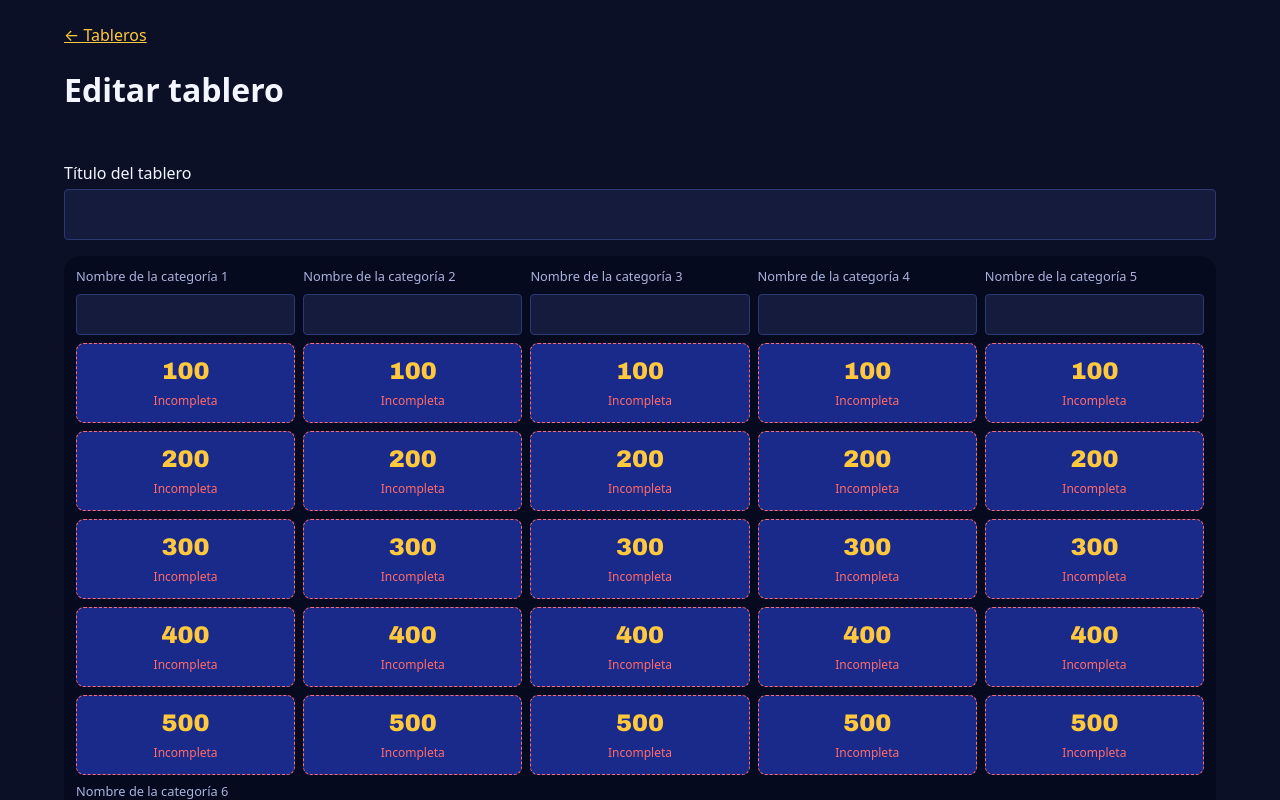
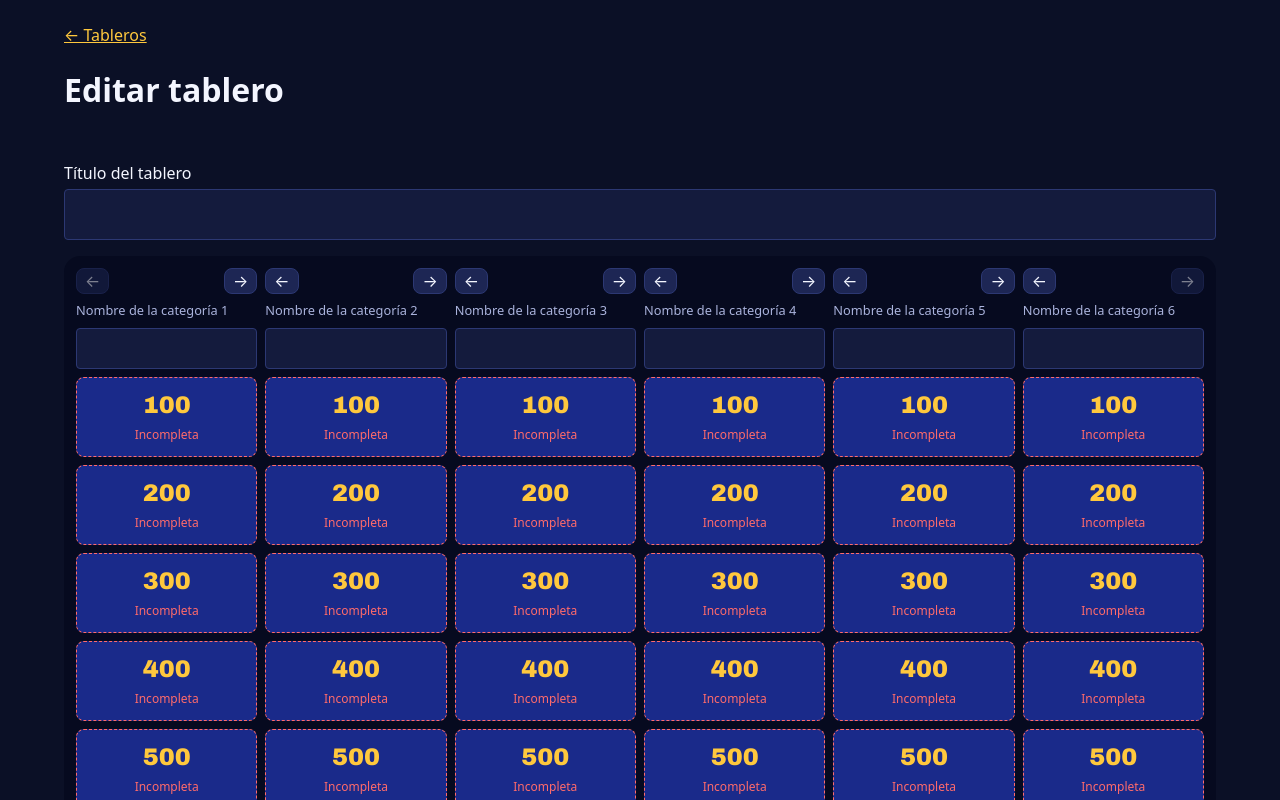
Before and after one commit to Perroabuelo/the-binding-of-jeopardy, a React (Vite) app: page / in a window 1280 px wide. Both pictures are taken after a click on the button "Nuevo tablero". Shown: the top 800 px of the page. Built offline with nearby package versions, Linux system fonts and the light colour scheme.

Commit message:
feat(ui): agregar y reordenar categorías en el editor

```diff
--- a/src/ui/editor/BoardGrid.module.css
+++ b/src/ui/editor/BoardGrid.module.css
@@ -1,6 +1,19 @@
+.wrapper {
+  display: flex;
+  flex-direction: column;
+  align-items: flex-start;
+  gap: var(--space-2);
+}
+
+/* Si las columnas no caben, el tablero se desplaza en horizontal y la página no. */
+.scroller {
+  width: 100%;
+  overflow-x: auto;
+}
+
 .grid {
   display: grid;
-  grid-template-columns: repeat(5, minmax(0, 1fr));
+  grid-template-columns: repeat(var(--columns), minmax(8rem, 1fr));
   gap: var(--space-2);
   background: var(--color-board-bg);
   border-radius: var(--radius-lg);
@@ -12,6 +25,17 @@
   flex-direction: column;
   gap: var(--space-2);
   min-width: 0;
+}
+
+.toolbar {
+  display: flex;
+  justify-content: space-between;
+  gap: var(--space-1);
+}
+
+.tool {
+  padding: var(--space-1) var(--space-2);
+  line-height: 1;
 }
 
 .categoryLabel {
--- a/src/ui/editor/BoardGrid.tsx
+++ b/src/ui/editor/BoardGrid.tsx
@@ -1,7 +1,9 @@
-import { useId, type MouseEvent } from 'react';
-import type { Board } from '../../domain/board';
+import { useEffect, useId, useRef, type CSSProperties, type MouseEvent } from 'react';
+import { MAX_CATEGORIES, type Board } from '../../domain/board';
 import { isClueComplete } from './boardEdits';
 import styles from './BoardGrid.module.css';
+
+type Direction = 'left' | 'right';
 
 interface BoardGridProps {
   board: Board;
@@ -11,16 +13,78 @@ interface BoardGridProps {
     rowIndex: number,
     event: MouseEvent<HTMLButtonElement>,
   ) => void;
+  onAddCategory: () => void;
+  onMoveCategory: (from: number, to: number) => void;
 }
 
-export function BoardGrid({ board, onRenameCategory, onOpenClue }: BoardGridProps) {
+export function BoardGrid({
+  board,
+  onRenameCategory,
+  onOpenClue,
+  onAddCategory,
+  onMoveCategory,
+}: BoardGridProps) {
   const idPrefix = useId();
+  const gridRef = useRef<HTMLDivElement>(null);
+  const focusAfterMoveRef = useRef<{ index: number; dir: Direction } | null>(null);
+  const columns = board.categories.length;
+
+  // Las columnas usan el índice como key, así que el foco se lleva a mano a la columna movida.
+  // Si la flecha quedó deshabilitada en el extremo, el foco pasa a la otra flecha.
+  useEffect(() => {
+    if (!focusAfterMoveRef.current) return;
+    const { index, dir } = focusAfterMoveRef.current;
+    focusAfterMoveRef.current = null;
+    const other: Direction = dir === 'left' ? 'right' : 'left';
+    const find = (d: Direction) =>
+      gridRef.current?.querySelector<HTMLButtonElement>(
+        `[data-column="${index}"][data-move="${d}"]:not(:disabled)`,
+      );
+    (find(dir) ?? find(other))?.focus();
+  });
+
+  function move(c: number, dir: Direction) {
+    const to = dir === 'left' ? c - 1 : c + 1;
+    focusAfterMoveRef.current = { index: to, dir };
+    onMoveCategory(c, to);
+  }
+
   return (
-    <div className={styles.grid}>
+    <div className={styles.wrapper}>
+      <div className={styles.scroller}>
+        <div
+          ref={gridRef}
+          className={styles.grid}
+          style={{ '--columns': columns } as CSSProperties}
+        >
           {board.categories.map((category, c) => {
             const inputId = `${idPrefix}-category-${c}`;
             return (
               <div key={c} className={styles.column}>
+                <div className={styles.toolbar}>
+                  <button
+                    type="button"
+                    className={styles.tool}
+                    data-column={c}
+                    data-move="left"
+                    aria-label={`Mover categoría ${c + 1} a la izquierda`}
+                    disabled={c === 0}
+                    onClick={() => move(c, 'left')}
+                  >
+                    ←
+                  </button>
+                  <button
+                    type="button"
+                    className={styles.tool}
+                    data-column={c}
+                    data-move="right"
+                    aria-label={`Mover categoría ${c + 1} a la derecha`}
+                    disabled={c === columns - 1}
+                    onClick={() => move(c, 'right')}
+                  >
+                    →
+                  </button>
+                </div>
                 <label htmlFor={inputId} className={styles.categoryLabel}>
                   Nombre de la categoría {c + 1}
                 </label>
@@ -51,5 +115,10 @@ export function BoardGrid({ board, onRenameCategory, onOpenClue }: BoardGridProp
             );
           })}
         </div>
+      </div>
+      <button type="button" disabled={columns >= MAX_CATEGORIES} onClick={onAddCategory}>
+        Agregar categoría
+      </button>
+    </div>
   );
 }
--- a/src/ui/screens/EditorScreen.tsx
+++ b/src/ui/screens/EditorScreen.tsx
@@ -1,4 +1,5 @@
 import { useId, useRef, useState } from 'react';
+import { addCategory, moveCategory } from '../../domain/board';
 import { validateBoard } from '../../domain/validation';
 import { BoardGrid } from '../editor/BoardGrid';
 import { ClueDialog } from '../editor/ClueDialog';
@@ -79,6 +80,8 @@ export function EditorScreen({ boardId }: { boardId: string }) {
             returnFocusRef.current = event.currentTarget;
             setOpenCell({ categoryIndex, rowIndex });
           }}
+          onAddCategory={() => update(addCategory)}
+          onMoveCategory={(from, to) => update((b) => moveCategory(b, from, to))}
         />
 
         <ReadinessPanel
```
Also changed, not shown: openspec/changes/categorias-variables/tasks.md (+1 -1 lines), 1 other file (tests, documents, lock files or other folders). Lines whose indentation alone changed are shown as unchanged.
